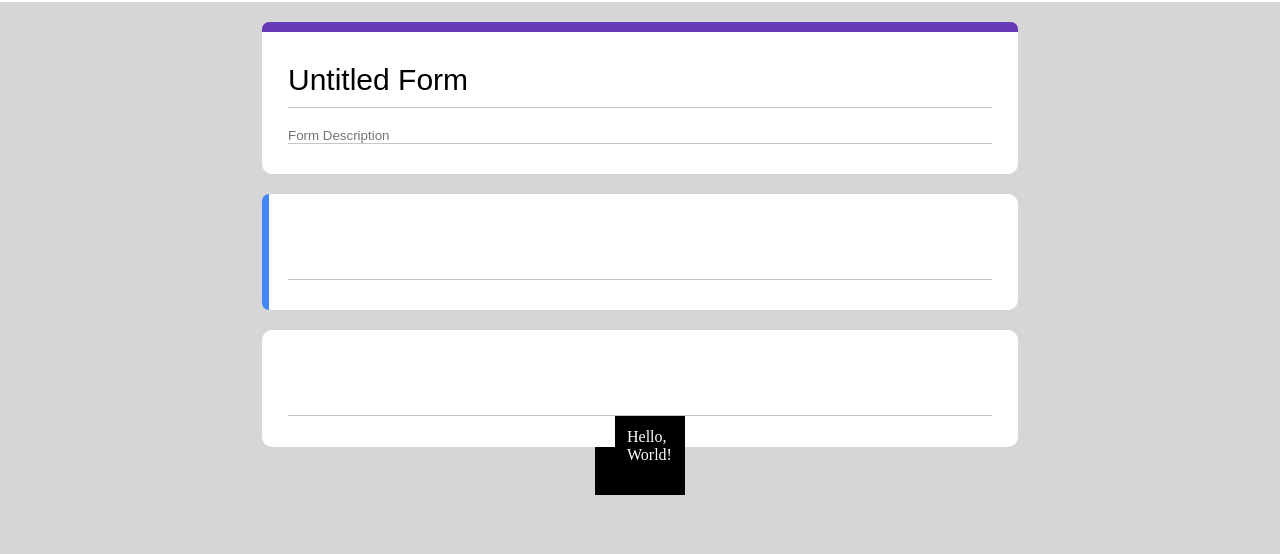
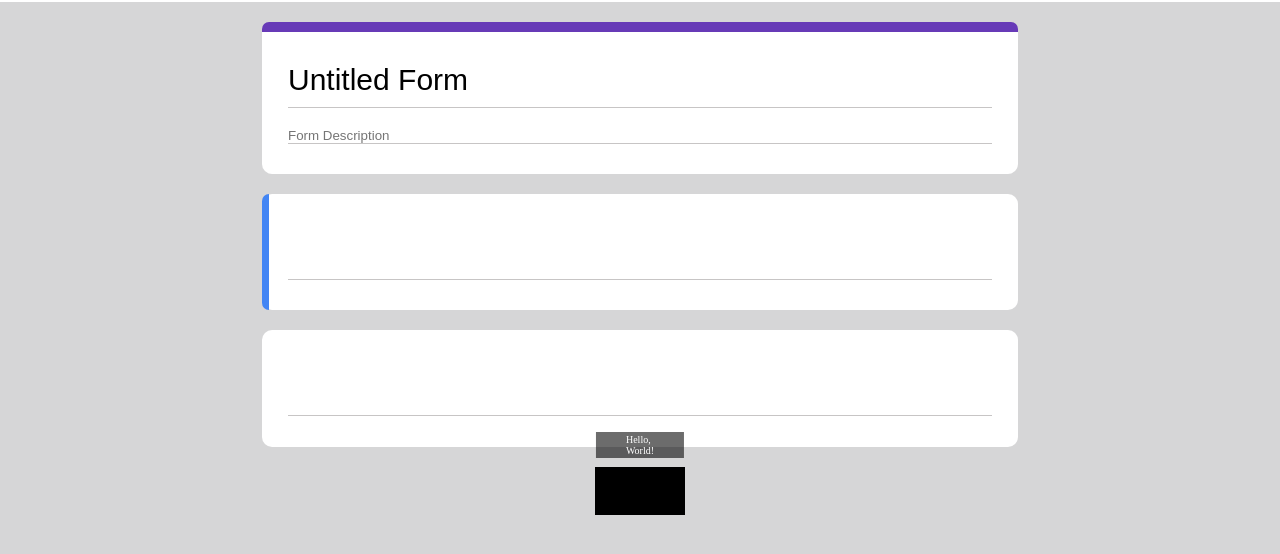
Before and after one commit to niloy8/G-FORM, a website: page Html/form.html in a window 1280 px wide. In both pictures the pointer is over the element 640 px from the left and 552 px from the top of the page. Shown: the part 82-636 px from the top of the page. Drawn offline with Linux system fonts and the light colour scheme.

Commit message:
edited-text-formatting-data-tooltip-added

```diff
--- a/css/form.css
+++ b/css/form.css
@@ -270,14 +270,18 @@ header {
     width: 50px;
     background: #000;
     padding: 20px;
+    margin-top: 20px;
 }
 
 .ex:hover::after {
     content: "Hello, World!";
     position: absolute;
-    top: -31px;
-    background: #000;
-    padding: 12px;
+    top: -35px;
+    transform: translateX(-50%);
+    left: 50%;
+    font-size: 10px;
+    background: #00000093;
+    padding: 2px 30px;
     color: white;
     cursor: pointer;
 }
```
